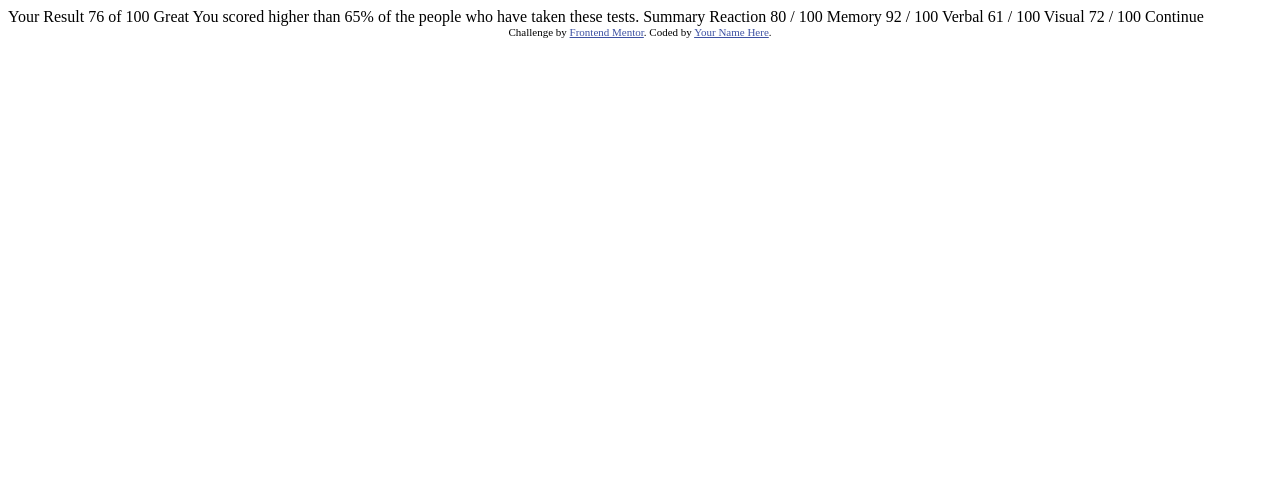
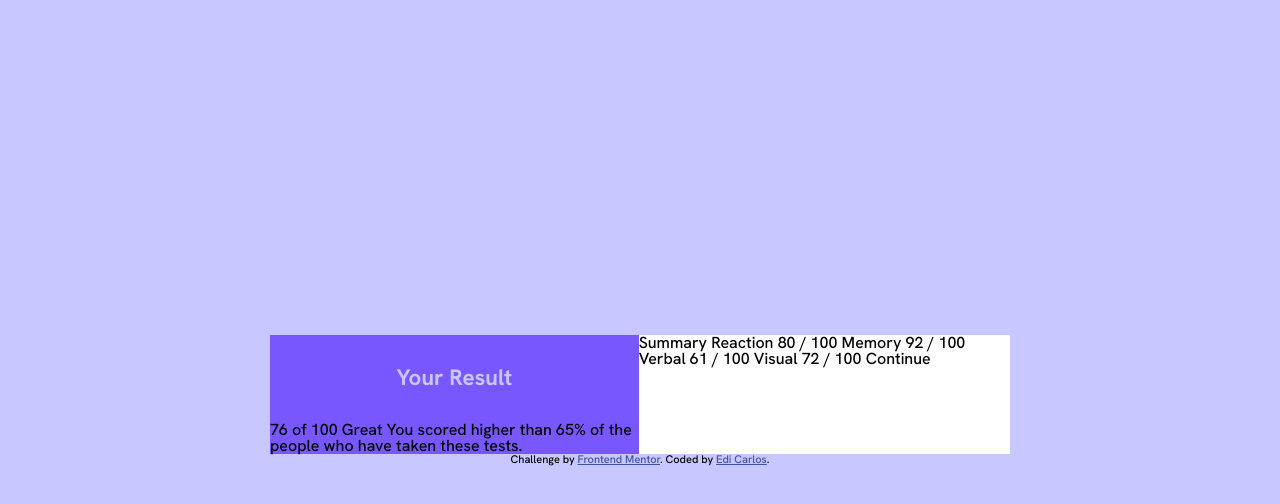
Before and after one commit to ediCarlosSilva/results-summary-component, a plain HTML site: page index.html in a window 1280 px wide. Drawn offline with Linux system fonts and the light colour scheme.

Commit message:
defining the variables colors and font family for the project

```diff
--- /dev/null
+++ b/css/reset.css
@@ -0,0 +1,139 @@
+/* http://meyerweb.com/eric/tools/css/reset/
+   v2.0 | 20110126
+   License: none (public domain)
+*/
+
+html,
+body,
+div,
+span,
+applet,
+object,
+iframe,
+h1,
+h2,
+h3,
+h4,
+h5,
+h6,
+p,
+blockquote,
+pre,
+a,
+abbr,
+acronym,
+address,
+big,
+cite,
+code,
+del,
+dfn,
+em,
+img,
+ins,
+kbd,
+q,
+s,
+samp,
+small,
+strike,
+strong,
+sub,
+sup,
+tt,
+var,
+b,
+u,
+i,
+center,
+dl,
+dt,
+dd,
+ol,
+ul,
+li,
+fieldset,
+form,
+label,
+legend,
+table,
+caption,
+tbody,
+tfoot,
+thead,
+tr,
+th,
+td,
+article,
+aside,
+canvas,
+details,
+embed,
+figure,
+figcaption,
+footer,
+header,
+hgroup,
+menu,
+nav,
+output,
+ruby,
+section,
+summary,
+time,
+mark,
+audio,
+video {
+    margin: 0;
+    padding: 0;
+    border: 0;
+    font-size: 100%;
+    font: inherit;
+    vertical-align: baseline;
+}
+
+p {
+    font-size: 18px;
+}
+
+/* HTML5 display-role reset for older browsers */
+article,
+aside,
+details,
+figcaption,
+figure,
+footer,
+header,
+hgroup,
+menu,
+nav,
+section {
+    display: block;
+}
+
+body {
+    line-height: 1;
+}
+
+ol,
+ul {
+    list-style: none;
+}
+
+blockquote,
+q {
+    quotes: none;
+}
+
+blockquote:before,
+blockquote:after,
+q:before,
+q:after {
+    content: '';
+    content: none;
+}
+
+table {
+    border-collapse: collapse;
+    border-spacing: 0;
+}
--- /dev/null
+++ b/css/styles.css
@@ -0,0 +1,44 @@
+:root {
+    --primary-light-red: hsl(0, 100%, 67%);
+    --primary-orangey-yellow: hsl(39, 100%, 56%);
+    --primary-green-teal: hsl(166, 100%, 37%);
+    --primary-cobalt-blue: hsl(234, 85%, 45%);
+    --gradients-light-slate-blue-background: hsl(252, 100%, 67%);
+    --gradients-light-royal-blue-background: hsl(241, 81%, 54%);
+    --gradients-violet-blue-circle: hsla(256, 72%, 46%, 1);
+    --gradients-persian-blue-circle: hsla(241, 72%, 46%, 0);
+    --neutral-white: hsl(0, 0%, 100%);
+    --neutral-pale-blue: hsl(221, 100%, 96%);
+    --neutral-light-lavender: hsl(241, 100%, 89%);
+    --neutral-dark-gray-blue: hsl(224, 30%, 27%);
+
+    font-family: 'Hanken Grotesk', sans-serif;
+}
+
+body {
+    display: flex;
+    justify-content: center;
+    align-items: center;
+    flex-direction: column;
+    min-height: 100vh;
+    background-color: var(--neutral-light-lavender);
+}
+
+main {
+    max-width: 740px;
+    background-color: var(--neutral-white);
+    display: flex;
+}
+
+.component__result {
+    background-color: var(--gradients-light-slate-blue-background);
+}
+
+.component__title {
+    margin-top: 0;
+    text-align: center;
+    padding: 2rem 0;
+    font-size: 1.4rem;
+    font-weight: bold;
+    color: var(--neutral-light-lavender)
+}
--- a/index.html
+++ b/index.html
@@ -1,28 +1,46 @@
 <!DOCTYPE html>
 <html lang="en">
+
 <head>
   <meta charset="UTF-8">
-  <meta name="viewport" content="width=device-width, initial-scale=1.0"> <!-- displays site properly based on user's device -->
+  <meta name="viewport" content="width=device-width, initial-scale=1.0">
+  <!-- displays site properly based on user's device -->
 
   <link rel="icon" type="image/png" sizes="32x32" href="./assets/images/favicon-32x32.png">
 
+  <link rel="preconnect" href="https://fonts.googleapis.com">
+  <link rel="preconnect" href="https://fonts.gstatic.com" crossorigin>
+  <link href="https://fonts.googleapis.com/css2?family=Hanken+Grotesk:wght@500;700;800&display=swap" rel="stylesheet">
+
   <title>Frontend Mentor | Results summary component</title>
 
-  <!-- Feel free to remove these styles or customise in your own stylesheet 👍 -->
+  <link rel="stylesheet" href="./css/reset.css">
+  <link rel="stylesheet" href="./css/styles.css">
+
   <style>
-    .attribution { font-size: 11px; text-align: center; }
-    .attribution a { color: hsl(228, 45%, 44%); }
+    .attribution {
+      font-size: 11px;
+      text-align: center;
+    }
+
+    .attribution a {
+      color: hsl(228, 45%, 44%);
+    }
   </style>
 </head>
+
 <body>
-
-  Your Result
+  <main class="component">
+    <section class="component__result">
+      <h1 class="component__title">Your Result</h1>
       76
       of 100
 
       Great
       You scored higher than 65% of the people who have taken these tests.
+    </section>
 
+    <section class="component__summary">
       Summary
 
       Reaction
@@ -38,10 +56,14 @@
       72 / 100
 
       Continue
+    </section>
+
+  </main>
 
   <div class="attribution">
     Challenge by <a href="https://www.frontendmentor.io?ref=challenge" target="_blank">Frontend Mentor</a>.
-    Coded by <a href="#">Your Name Here</a>.
+    Coded by <a href="https://github.com/edicarlossilva">Edi Carlos</a>.
   </div>
 </body>
+
 </html>
```
Lines whose indentation alone changed are shown as unchanged.
